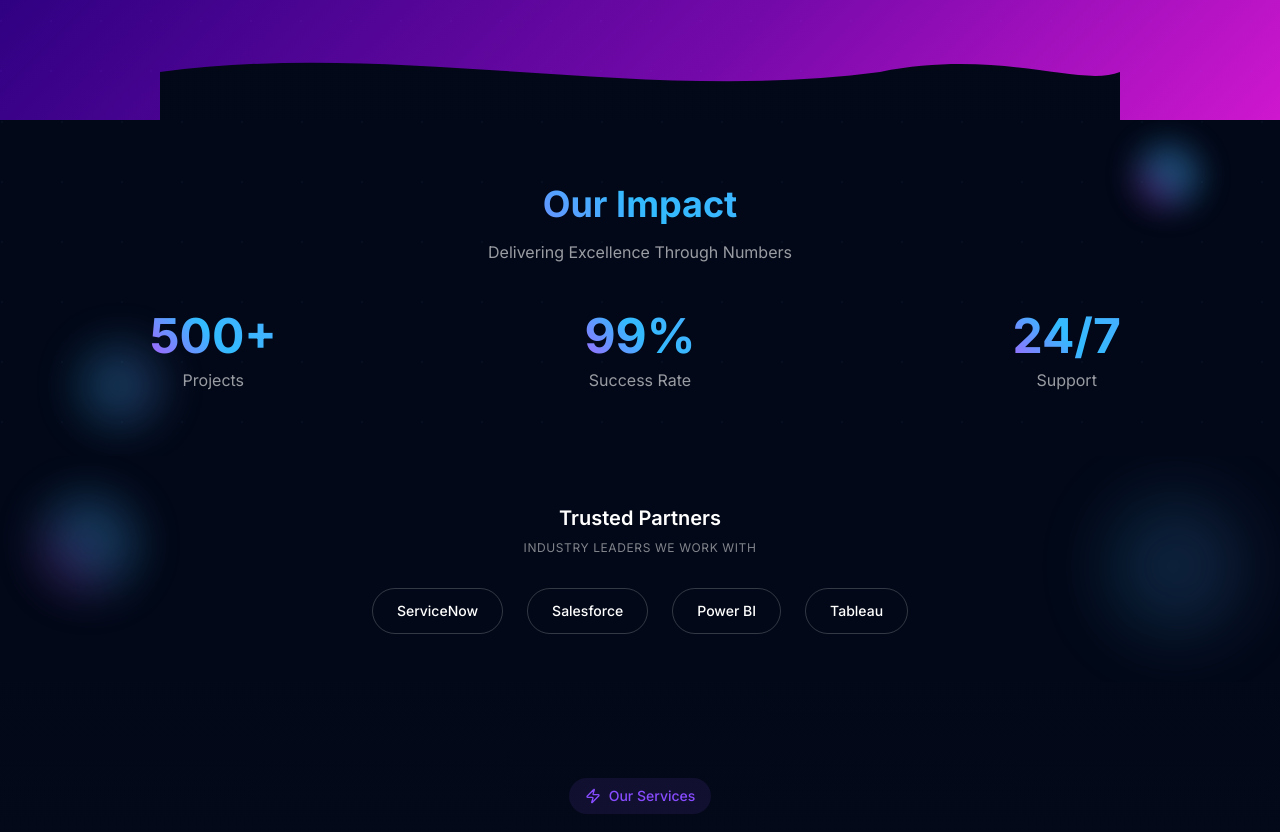
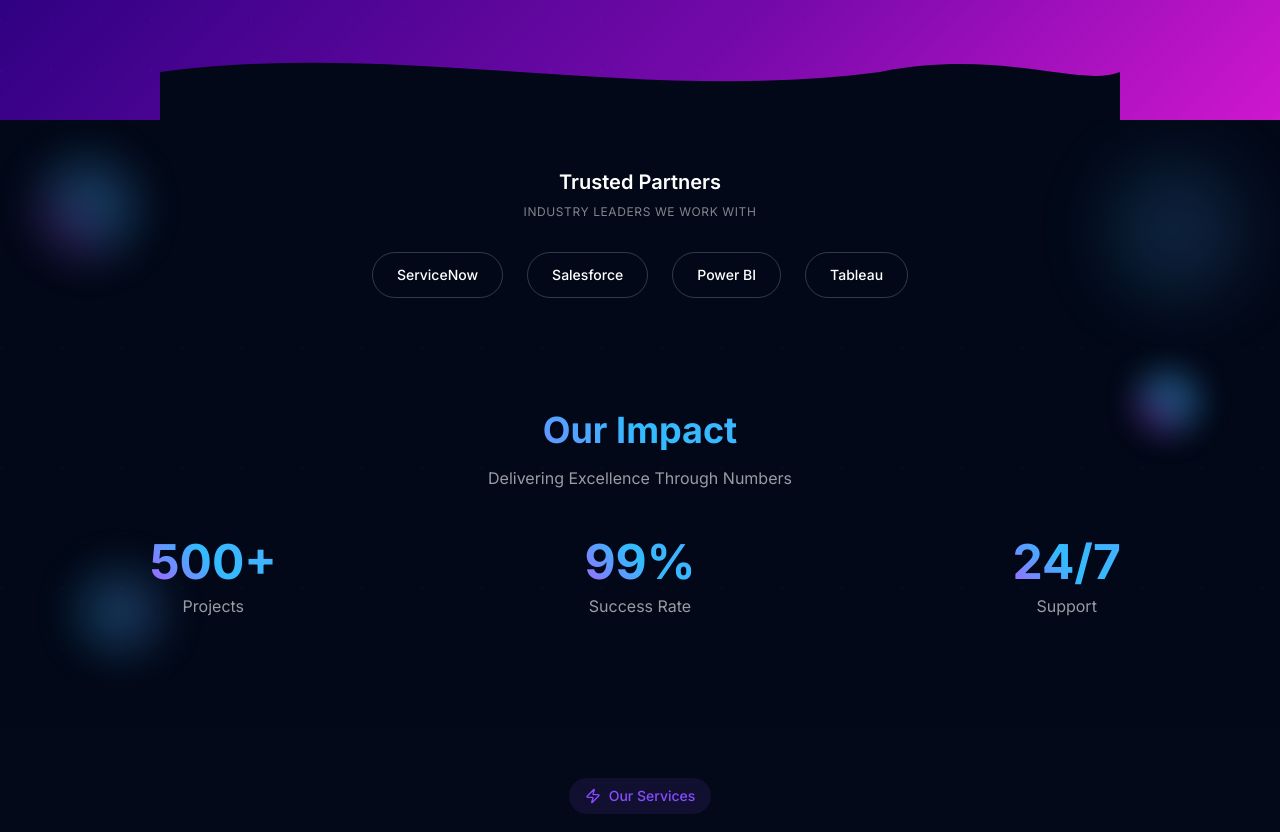
Before and after one commit to Ahsan-developer/zeersync-inspired-webcraft, a React (Vite) app: page / in a window 1280 px wide. Shown: the part 680-1512 px from the top of the page. Built offline with nearby package versions, Linux system fonts and the light colour scheme; the HTML template or start-up script is replaced by a standard one.

Commit message:
Reverted to commit d2212a88cece85e9e1115f5691a019e46dcaa7ef

```diff
--- a/src/pages/Index.tsx
+++ b/src/pages/Index.tsx
@@ -11,8 +11,8 @@ const Index = () => {
     <div className="min-h-screen">
       <Header />
       <HeroSection />
+      <PartnersSection />
       <StatsSection />
-      <PartnersSection />
       <ServicesSection />
       <ContactSection />
       <Footer />
```
